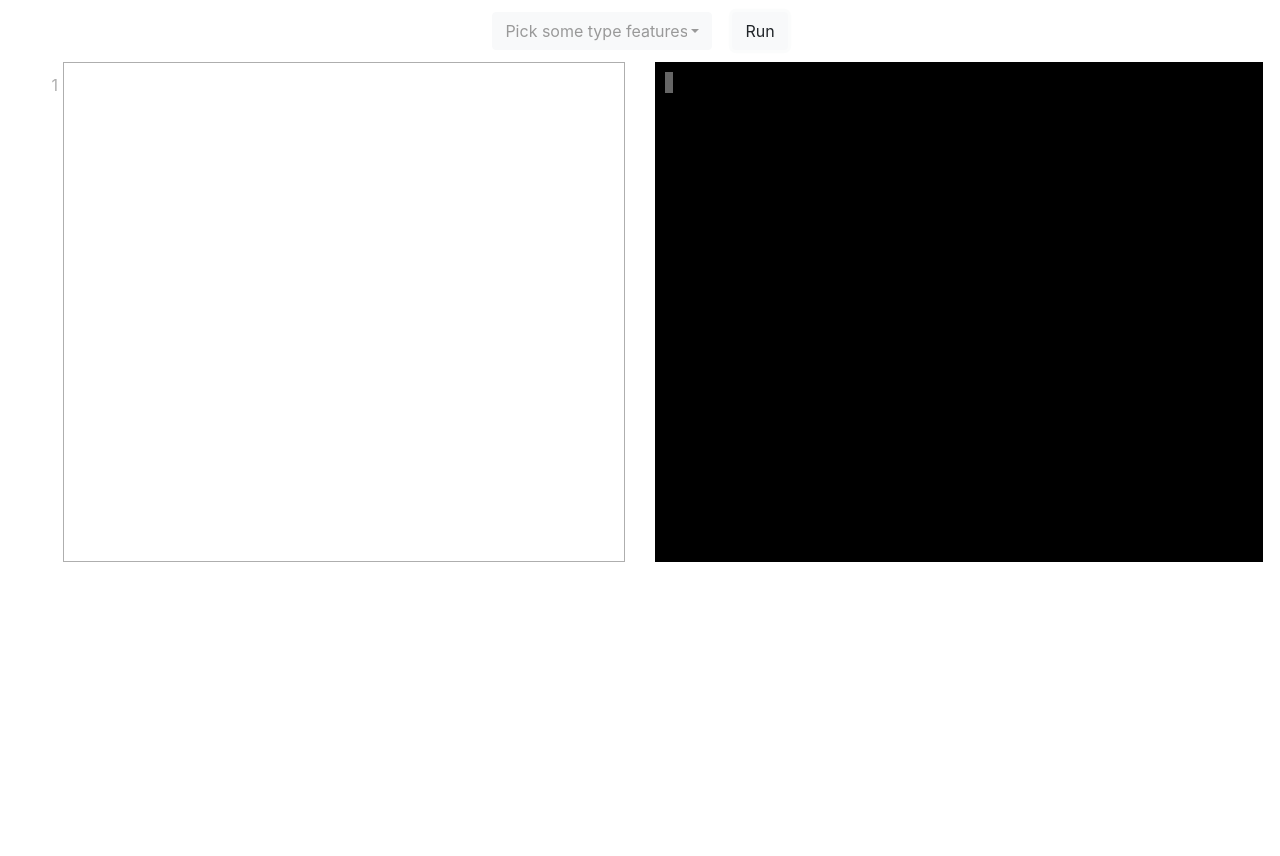
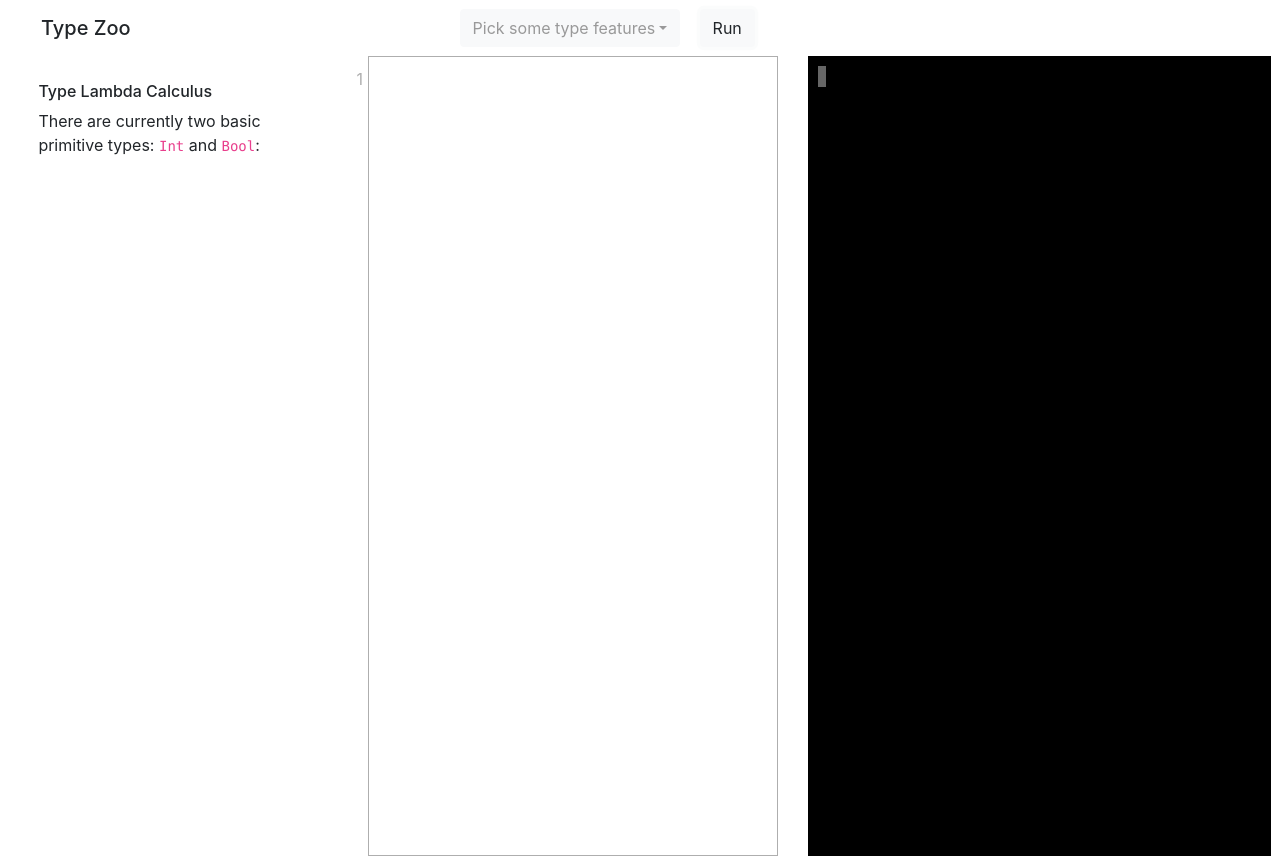
Before and after one commit to felixzhuologist/lambdacube, a website built with webpack: page www/index.html in a window 1280 px wide. Both pictures are taken after a click on the button "Run". Before the commit the page ends 800 px from the top, so only its background shows below. Built offline with nearby package versions, Linux system fonts and the light colour scheme.

Commit message:
add info sidebar and nav brand

```diff
--- a/www/index.css
+++ b/www/index.css
@@ -1,5 +1,9 @@
+body, html {
+    height: 100%;
+}
+
 .editor {
-    height: 500px;
+    height: 100%;
 }
 
 .nav {
@@ -7,20 +11,36 @@
 }
 
 .nav-item {
-  padding-left: 10px;
-  padding-right: 10px;
+    padding-left: 10px;
+    padding-right: 10px;
+}
+
+.navactions {
+    padding-right: 40%;
+}
+
+.navbrand {
+    padding-left: 2%;
 }
 
 .col {
     margin: 0px;
 }
 
+.col-3 {
+    padding: 2% 0 2% 3%;
+}
+
+.sidebar {
+    display: none;
+}
+
 /* The console container element */
 #console {
-  position: absolute;
-  width: 95%;
-  height: 500px;
-  background-color:black;
+    position: absolute;
+    width: 95%;
+    height: 100%;
+    background-color:black;
 }
 /* The inner console element. */
 .jqconsole {
--- a/www/index.html
+++ b/www/index.html
@@ -16,7 +16,12 @@
   <body>
     <script src="dist/jqconsole.min.js"></script>
     <script src="./index.js"></script>
-    <ul class="nav justify-content-center">
+    <nav class="navbar navbar-expand-lg justify-content-between">
+      <div class="navbrand">
+        <span class="navbar-brand mb-0 h1">Type Zoo</span>
+      </div>
+      <div class="navactions">
+        <ul class="navbar-nav">
           <li class="nav-item">
             <select
               class="selectpicker show-tick"
@@ -30,9 +35,59 @@
             <button type="button" class="btn btn-light" id="batch-submit">Run</button>
           </li>
         </ul>
-    <div class="container-fluid">
-      <div class="row">
-        <div class="col">
+      </div>
+    </nav>
+    <div class="container-fluid h-100">
+      <div class="row h-100">
+        <div class="col-3">
+          <div class="sidebar simple">
+            <h6>Type Lambda Calculus</h6>
+
+            There are currently two basic primitive types: <code>Int</code> and
+            <code>Bool</code>:
+
+          </div>
+          <div class="sidebar subtyping">
+            <h6>Subtyping</h6>
+
+          </div>
+
+          <div class="sidebar hm">
+            <h6>Hindley-Milner</h6>
+
+          </div>
+
+          <div class="sidebar sysf">
+            <h6>System F</h6>
+
+          </div>
+
+          <div class="sidebar higher">
+            <h6>Higher Order Types</h6>
+
+          </div>
+
+          <div class="sidebar subtyping-sysf">
+            <h6>System F Sub</h6>
+
+          </div>
+
+          <div class="sidebar higher-sysf">
+            <h6>System F Omega</h6>
+
+          </div>
+
+          <div class="sidebar higher-subtyping-sysf higher-subtyping">
+            <h6>System F Omega Sub</h6>
+
+          </div>
+
+          <div class="sidebar linear">
+            <h6>Linear Types</h6>
+
+          </div>
+        </div>
+        <div class="col" style="padding-left: 0">
           <div class="editor">
             <textarea id="batch-input"></textarea>
           </div>
--- a/www/index.js
+++ b/www/index.js
@@ -57,6 +57,8 @@ const initOptions = () => {
     features.forEach((feature) => {
         featureSelector.append(new Option(feature.display, feature.value));
     });
+    $('.sidebar').hide();
+    $('.simple').show();
     updateOptions();
     featureSelector.selectpicker('refresh');
 }
@@ -71,11 +73,41 @@ const serialize_features = () => {
     return result;
 }
 
+const getCurrentSidebar = () => $(`.${getCurrentFeatureSetId()}`);
+
+const getCurrentFeatureSetId = () => {
+    let enabled = features
+        .filter(feature => feature.enabled)
+        .map(feature => feature.value);
+    enabled.sort();
+    return enabled.join('-') || 'simple';
+}
+
+const jqconsole = $('#console').jqconsole('', '❯❯❯ ');
+const startPrompt = () => {
+    jqconsole.Prompt(true, (input) => {
+        // TODO: just print if input is empty
+        jqconsole.Write(eval_line(input) + '\n', 'jqconsole-output');
+        startPrompt();
+    })
+};
+
+const submitButton = document.getElementById('batch-submit')
+
+submitButton.addEventListener('click', event => {
+    const input = document.getElementById("batch-input").value;
+    jqconsole.Reset();
+    jqconsole.Write(eval_program(input) + '\n', 'jqconsole-output');
+    startPrompt();
+});
+
 featureSelector[0].addEventListener('change', event => {
+    getCurrentSidebar().hide();
     selected = featureSelector.val();
     features.forEach(feature => {
         feature.enabled = selected.some(val => feature.value === val);
     })
+    getCurrentSidebar().show();
 
     // TODO: default starter code for each combination?
     let code = (selected.some((feat) => feat === 'sysf')) ? sysfText : '';
@@ -88,23 +120,6 @@ featureSelector[0].addEventListener('change', event => {
     updateOptions();
 });
 
-const jqconsole = $('#console').jqconsole('', '❯❯❯ ');
-const startPrompt = () => {
-    jqconsole.Prompt(true, (input) => {
-        // TODO: just print if input is empty
-        jqconsole.Write(eval_line(input) + '\n', 'jqconsole-output');
-        startPrompt();
-    })
-};
-
-const submitButton = document.getElementById('batch-submit')
-submitButton.addEventListener('click', event => {
-    const input = document.getElementById("batch-input").value;
-    jqconsole.Reset();
-    jqconsole.Write(eval_program(input) + '\n', 'jqconsole-output');
-    startPrompt();
-});
-
 TLN.append_line_numbers('batch-input');
 startPrompt();
 initOptions();
```
Lines whose indentation alone changed are shown as unchanged.
